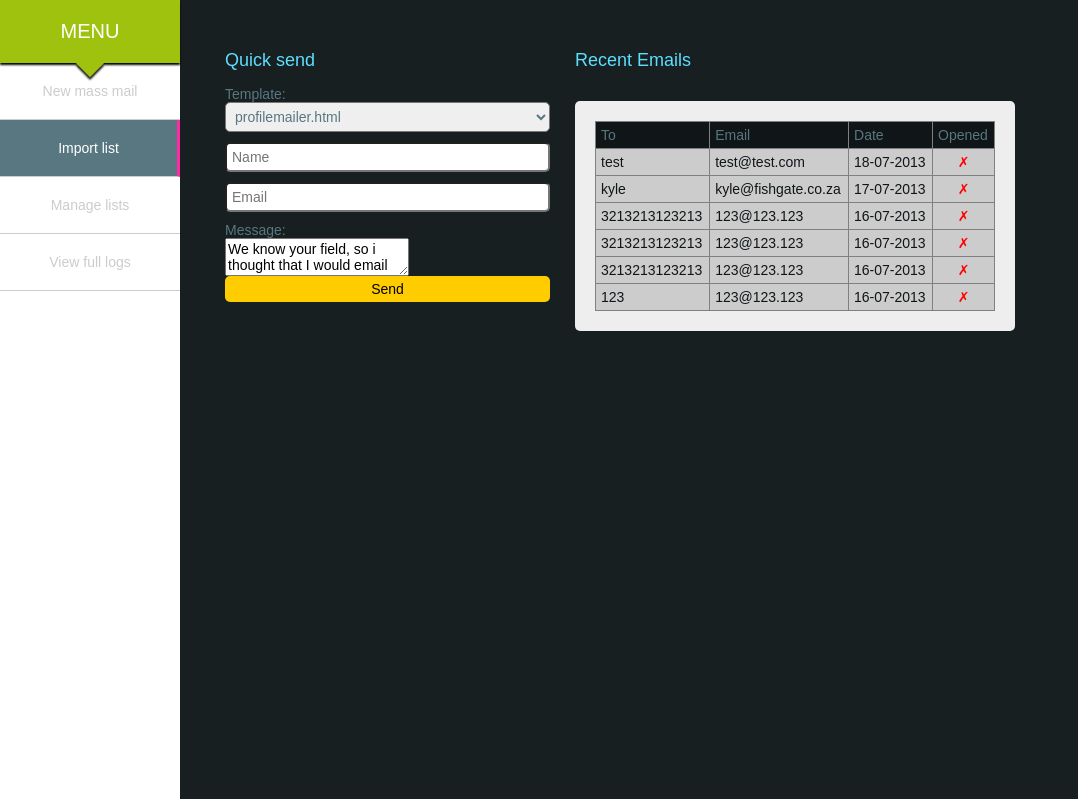
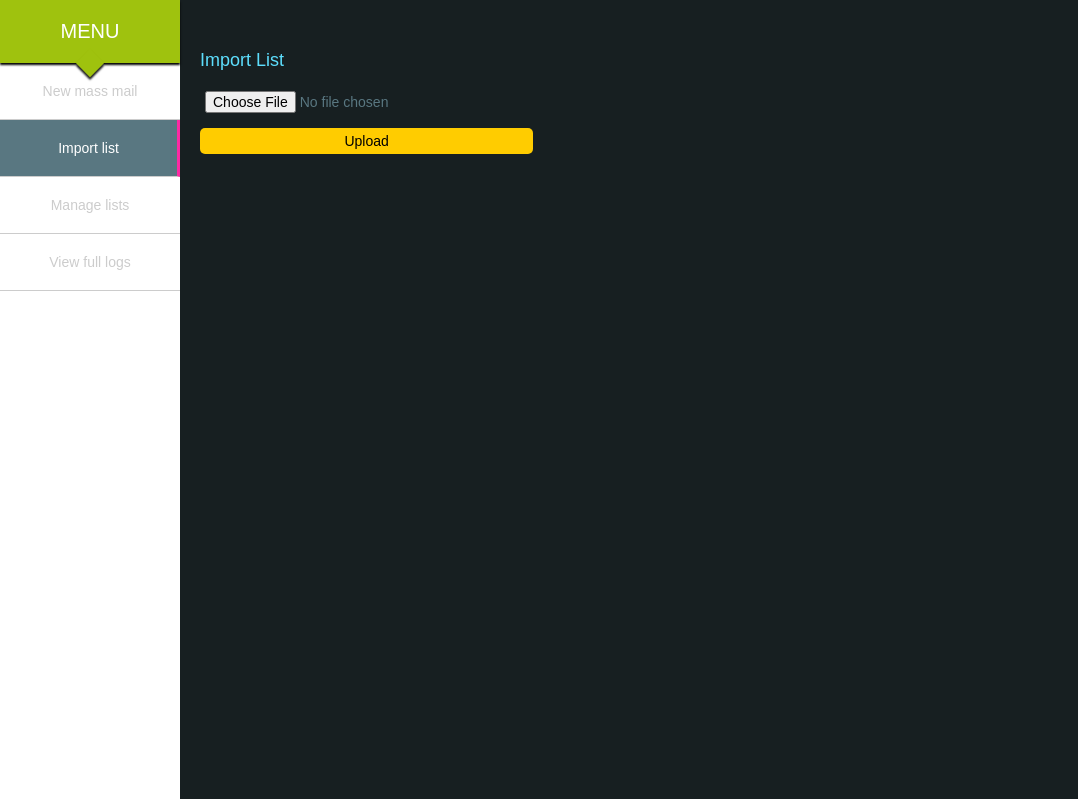
Before and after one commit to Fishgate/profile-mailer, a PHP site: page /importlist.php in a window 1280 px wide. Shown: the top 799 px of the page, without its empty margins (0-1078 px from the left). Run offline with PHP 8.4, Linux system fonts and the light colour scheme; the visitor is signed in with stand-in values (Sample User, id 1); data comes from the database, SQL or seed files in the repository; some libraries are stand-ins or nearby versions.

Commit message:
commented code, cleaned some things up

```diff
--- a/htdocs/classes/ErrorLog.php
+++ b/htdocs/classes/ErrorLog.php
@@ -11,10 +11,25 @@ class ErrorLog {
     private $logFile;
     private $phpmailer;
 
+    /**
+     * Includes the PHPMailer class to deliver error notifications
+     * to the dev accounts. DEV email addresses are specified in config.php
+     *
+     * Also defines the path to the error log text document.
+     *
+     */
     public function __construct(){
+        require_once('class.phpmailer.php');
+
         $this->logFile = SITE_ROOT.'/logs/errors.txt';
     }
 
+    /**
+     * TODO
+     *
+     * @param type $error
+     * @return boolean
+     */
     private function emailLogs($error){
         $this->phpmailer = new PHPMailer();
 
@@ -36,12 +51,25 @@ class ErrorLog {
         }
     }
 
+    /**
+     * Opens the log file defined in the constructor and adds a new time stamped string to the bottom of
+     * the file before saving and closing it.
+     *
+     * @param String $error Error string which will be written to the log file.
+     */
     private function writeLog($error){
         $fh = fopen($this->logFile, "a") or die('Could not open log file '.$this->logFile);
         fwrite($fh, date('d-m-Y, H:i').' - '.$error."\n") or die('Could not write to log file '.$this->logFile);
         fclose($fh);
     }
 
+    /**
+     * Handles the returning of errors cought in exceptions. Displays an appropriate error message
+     * as well as creates a new entry in the error log file.
+     *
+     * @param String $error The detailed "dev friendly" error which will be logged into the error log file
+     * @param String $msg The "user friendly" error which will be displayed in alerts to the end user.
+     */
     public function output($error, $msg){
         $this->writeLog($error);
 
--- a/htdocs/classes/Mailer.php
+++ b/htdocs/classes/Mailer.php
@@ -20,6 +20,12 @@ class Mailer {
     private $opened;
     private $tokenId;
 
+    /**
+     * Includes the PHPmailer class, initiates a new instance of the Error log class,
+     * creates a new PDO database connection and sets its error mode attribute to exception,
+     * and defines the HTML email template directory form a constant in config.php
+     *
+     */
     public function __construct() {
         require_once('class.phpmailer.php');
 
@@ -32,14 +38,32 @@ class Mailer {
         $this->template_dir = TEMPLATE_DIR;
     }
 
+    /**
+     * Returns an array of all items in the template directory
+     *
+     * @return \DirectoryIterator
+     */
     public function getTemplates() {
         return new DirectoryIterator($this->template_dir);
     }
 
+
+    /**
+     * Returns an randomly generated md5 string
+     *
+     * @return String
+     */
     private function generateTokenId(){
         return md5(rand(0, 999));
     }
 
+    /**
+     * Parses the HTML email template for shortcode identifiers and replaces them with
+     * variable data. Then returns the prepared template as a string to be used as the
+     * "body" of the PHPmailer class.
+     *
+     * @return type String
+     */
     private function prepareTemplate() {
         $this->tokenId = $this->generateTokenId();
 
@@ -55,6 +79,16 @@ class Mailer {
         return $template_string;
     }
 
+    /**
+     * Creates a database log of the email being sent. Returns TRUE on success, returns
+     * error exception on fail.
+     *
+     * @param String $email
+     * @param String $name
+     * @param String $message
+     * @param String $template
+     * @return boolean
+     */
     private function logEmail($email, $name, $message, $template) {
         try {
             $this->date = date('d-m-Y');
@@ -81,6 +115,13 @@ class Mailer {
         }
     }
 
+    /**
+     * Initiates a new instance of the PHPmailer class, prepares the neccesary headers and
+     * sends the HTML email to a single recipient. On success returns TRUE and logs email,
+     * returns error exception on fail.
+     *
+     * @return boolean
+     */
     public function quickSend() {
         $this->phpmailer = new PHPMailer();
 
@@ -99,10 +140,15 @@ class Mailer {
             $this->logs->output($this->phpmailer->ErrorInfo, 'Message could not be sent');
         }else{
             $this->logEmail($_POST['email'], $_POST['name'], $_POST['message'], $_POST['template']);
-            echo trim('success');
+            return true;
         }
     }
 
+    /**
+     * Returns and assoc array of the latest 10 email log entries in the database table
+     *
+     * @return boolean
+     */
     public function outputLogs(){
         try {
             $this->logs = $this->con->prepare('SELECT * FROM '.DB_LOGS_TBL.' ORDER BY unix DESC LIMIT 10;');
--- a/htdocs/classes/User.php
+++ b/htdocs/classes/User.php
@@ -13,6 +13,11 @@ class User {
     private $con;
     private $logs;
 
+    /**
+     * Initiates a new instance of the Error log class, creates a new PDO database connection
+     * and sets its error mode attribute to exception.
+     *
+     */
     public function __construct() {
         $this->logs = new ErrorLog();
 
@@ -21,15 +26,34 @@ class User {
         if($this->con) $this->con->setAttribute(PDO::ATTR_ERRMODE, PDO::ERRMODE_EXCEPTION);
     }
 
+    /**
+     * Returns a random 5 character long md5 string to be used as login salt.
+     *
+     * @return String
+     */
     private function generateSalt(){
         return substr(md5(rand(0, 999)), 0, 5);
     }
 
+    /**
+     * Returns a complete md5 hash of the to be stored as the password of a user.
+     *
+     * @param String $password User password.
+     * @param String $salt Generated login salt.
+     * @return String
+     */
     private function passwordHash($password, $salt){
         return md5($password.$salt);
     }
 
-    public function createUser($username, $password){
+    /**
+     * Creates a new user and adds the details to the users database table. The
+     * details can then be used to log into the application.
+     *
+     * @param String $username New username.
+     * @param String $password New Password.
+     */
+    private function createUser($username, $password){
         $loginSalt = $this->generateSalt();
         $passwordHash = $this->passwordHash($password, $loginSalt);
 
@@ -47,6 +71,13 @@ class User {
         }
     }
 
+    /**
+     * Authenticates login attempts by checking if the user exists in the user database table. Starts
+     * a session if the current user is valid which will allow them access to the rest of the application.
+     *
+     * @param String $username
+     * @param String $password
+     */
     public function validateUser($username, $password) {
         try {
             $st = $this->con->prepare('SELECT * FROM '.DB_USER_TBL.' WHERE user=?;');
@@ -71,6 +102,12 @@ class User {
         }
     }
 
+    /**
+     * Checks the authentication session to determine if a user is currently logged in or not
+     * in restricted areas of the application.
+     *
+     * @param boolean $sessionBool
+     */
     public function authUser($sessionBool){
         if(!isset($sessionBool) || empty($sessionBool)){
             die('You do not have sufficient permissions to access this page. Please <a href="index.php">log in</a> to continue.');
--- a/htdocs/config.php
+++ b/htdocs/config.php
@@ -14,9 +14,9 @@
  */
 //localhost
 define('DB_HOST',       'localhost');
-define('DB_NAME',       'FG-profile-mailer');
+define('DB_NAME',       'fishgate-profile-mailer');
 define('DB_USERNAME',   'root');
-define('DB_PASSWORD',   'root');
+define('DB_PASSWORD',   '');
 define('DB_USER_TBL',   'users');
 define('DB_LOGS_TBL',   'emaillogs');
 
--- a/htdocs/dashboard.php
+++ b/htdocs/dashboard.php
@@ -34,7 +34,7 @@ $mail = new Mailer();
             <div class="contents">
                 <!--========================= QUICK SEND =========-->
                 <div id="quicksend" class="left">
-                <form id="quicksendform" class="clearfix">
+                    <form id="quicksendform" class="clearfix">
                         <h2>Quick send</h2>
                         Template:<br />
                         <select id="template">
@@ -64,7 +64,7 @@ $mail = new Mailer();
                         <input class="right" type="button" id="send" value="Send" />
                         <img id="loader" class="invisible right" alt="loader" src="img/loader.gif" /><!-- replace this with some kind of loading gif -->
                     </form>
-                    </div>
+                </div>
 
                 <div class="left recents_holder">
                     <h3>Recent Emails</h3>
--- a/htdocs/importlist.php
+++ b/htdocs/importlist.php
@@ -4,8 +4,6 @@
 
 $user = new User();
 $user->authUser($_SESSION['user_auth']);
-
-$mail = new Mailer();
 
 ?>
 
@@ -29,88 +27,16 @@ $mail = new Mailer();
 
         <div id="wrapper" class="clearfix">
 
-
             <!--==================================== CONTENTS ===========-->
             <div class="contents">
-                <!--========================= QUICK SEND =========-->
-                <div id="quicksend" class="left">
-                <form id="quicksendform" class="clearfix">
-                        <h2>Quick send</h2>
-                        Template:<br />
-                        <select id="template">
-                            <?php
-
-                            $mail_templates = $mail->getTemplates();
-
-                            foreach($mail_templates as $file){
-                                $filename = $file->getFileName();
-
-                                if($filename != '.' && $filename != '..'){
-                                    ?>
-                                    <option value="<?php echo $filename; ?>"><?php echo $filename; ?></option>";
-                                    <?php
-                                }
-                            }
-
-                            ?>
-                        </select>
-                        <br />
-                        <input placeholder="Name" id="name" name="name" type="text" />
-                        <br />
-                        <input placeholder="Email" id="email" name="email" type="text" />
-                        <br />
-                        Message:<br /> <textarea name="message" id="tinymce">We know your field, so i thought that I would email you. We are an award winning PR and advertising agency that understands how to get people talking and buying. Lets us put some ideas together for you. We do everything under one roof. Capable and inventive - we would like the opportunity to prove it. I would be happy to come in and chat to you about your current promotional activities and provide you with some real, free, market research.</textarea>
-                        <br />
-                        <input class="right" type="button" id="send" value="Send" />
-                        <img id="loader" class="invisible right" alt="loader" src="img/loader.gif" /><!-- replace this with some kind of loading gif -->
+                <div id="importlist" class="left">
+                    <form id="importlistform" enctype="multipart/form-data">
+                        <h2>Import List</h2>
+                        <input type="file" />
+                        <input type="button" value="Upload" />
                     </form>
-                    </div>
-
-                <div class="left recents_holder">
-                    <h3>Recent Emails</h3>
-                <div class="recents">
-                    <table border="1" width="100%" cellpadding="5">
-                        <tr>
-                            <td class="recent_heads">To</td>
-                            <td class="recent_heads">Email</td>
-                            <td class="recent_heads">Date</td>
-                            <td class="recent_heads">Opened</td>
-                        </tr>
-                        <?php
-
-                        if($email_logs = $mail->outputLogs()){
-                            foreach($email_logs as $log){
-                                ?>
-                                <tr>
-                                    <td><?php echo $log['name']; ?></td>
-                                    <td><?php echo $log['email']; ?></td>
-                                    <td><?php echo $log['date']; ?></td>
-                                    <td align="center">
-                                        <?php
-                                        if($log['opened']){
-                                            echo '<span style="color: green;">&#x2713;</span>';
-                                        }else{
-                                            echo '<span style="color: red;">&#x2717;</span>';
-                                        }
-                                        ?>
-                                    </td>
-                                </tr>
-                                <?php
-                            }
-                        }else{
-                            ?>
-                            <tr>
-                                <td colspan="4">No recent logs.</td>
-                            </tr>
-                            <?php
-                        }
-                        ?>
-                    </table>
-                </div>
                 </div>
             </div>
-
-
 
         </div>
     </body>
--- a/htdocs/js/scripts.js
+++ b/htdocs/js/scripts.js
@@ -60,7 +60,7 @@ $(function(){
                type: 'POST',
                data: {
                    //jquery serialize doesnt get the value from tinymc, it just takes the original textarea
-                   //value, so just make our own json object of exactly what we need
+                   //value, so just make our own json object of exactly what we need to submit to the php script
                    name: $('#name').val(),
                    email: $('#email').val(),
                    message: tinymce.get('tinymce').getContent(),
--- a/htdocs/mail.send.php
+++ b/htdocs/mail.send.php
@@ -3,6 +3,8 @@
 <?php
 
 $mail = new Mailer();
-$mail->quickSend();
+if($mail->quickSend()){
+    echo 'success';
+}
 
 ?>
```
Also changed, not shown: htdocs/classes/Connection.php (+9 -0 lines), htdocs/js/libs/validation.js.
